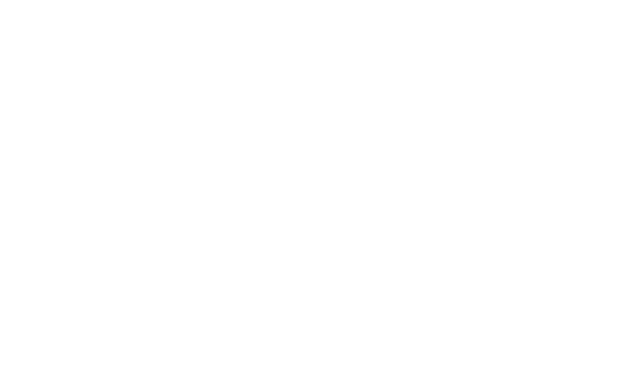
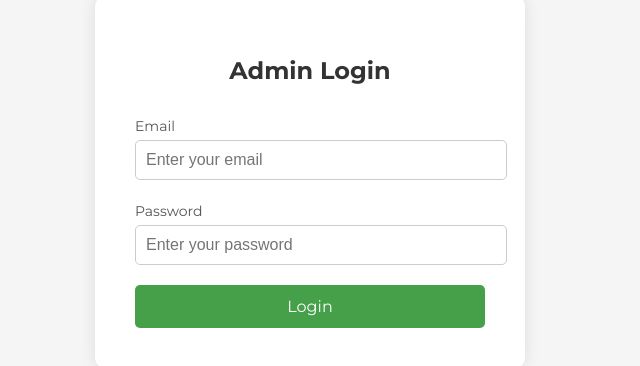
Before and after one commit to DediSepteo/WebApp-Tailor, a React (Create React App) app in the folder cha-project/: page /admin/login in a window 1280 px wide. Before the commit this address had no page. Shown: the part 218-584 px from the top of the page, without its empty margins (330-970 px from the left). Built offline with nearby package versions, Linux system fonts and the light colour scheme.

Commit message:
save snapshot

```diff
--- a/cha-project/src/App.js
+++ b/cha-project/src/App.js
@@ -40,6 +40,7 @@ const AppContent = () => {
                 <Route path="/Government" element={<Category type="Government" />} />
                 {/* <Route path="/Customer" element={<Customer />} /> */}
                 {/* Dynamic Route for CategoryItem */}
+                <Route path="/admin/login" element={<AdminLogin />} />
                 <Route path="/Corporate/:company" element={<CategoryItem />} />
                 <Route path="/Customer" element={<Customer />} />
                 <Route path="/admin/dashboard" element={<AdminHomePage />} />
--- a/cha-project/src/pages/AdminLogin.js
+++ b/cha-project/src/pages/AdminLogin.js
@@ -26,7 +26,7 @@ const AdminLogin = () => {
             const data = await response.json();
             sessionStorage.setItem('token', data.token);
 
-            navigate('/meow/dashboard'); // Adjust the route as needed
+            navigate('/admin/dashboard'); // Adjust the route as needed
         } catch (error) {
             console.error('Login failed:', error);
             setError(error.message);
```
